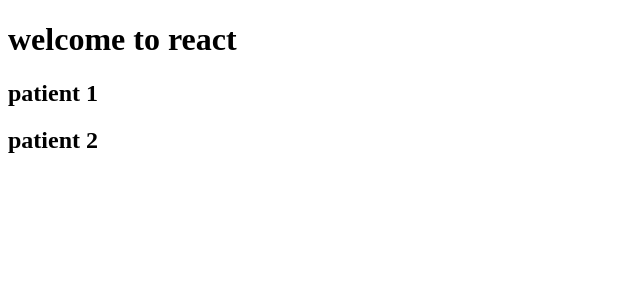
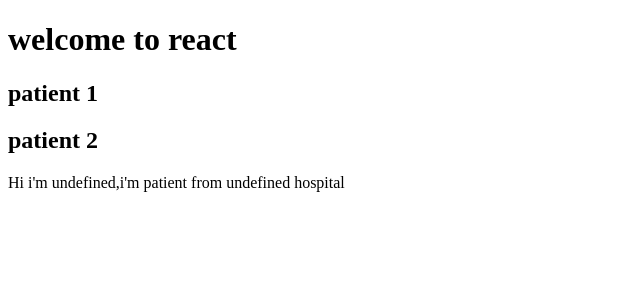
Before and after one commit to SS-2302/Besant_React_Jul_2026, a React (Vite) app in the folder react-class/: page / in a window 1280 px wide. Shown: the top 300 px of the page, without its empty margins (0-640 px from the left). Built offline with nearby package versions, Linux system fonts and the light colour scheme.

Commit message:
03/07 class

```diff
--- a/react-class/src/components/Patient.jsx
+++ b/react-class/src/components/Patient.jsx
@@ -1,10 +1,14 @@
 import React from 'react'
 
-export default function Patient() {
+export default function Patient(props) {
+  const {name, hosName} = props;
+  // const name="kumar"
+  const text=`Hi i'm ${name},i'm patient from ${hosName} hospital`
   return (
     <div>
         <h2>patient 1</h2>
         <h2>patient 2</h2>
+        <p>{text}</p>
     </div>
   )
 }
```
Also changed, not shown: react-class/src/components/Hospital.jsx (added, +17 -0 lines), 1 other file (tests, documents, lock files or other folders).
